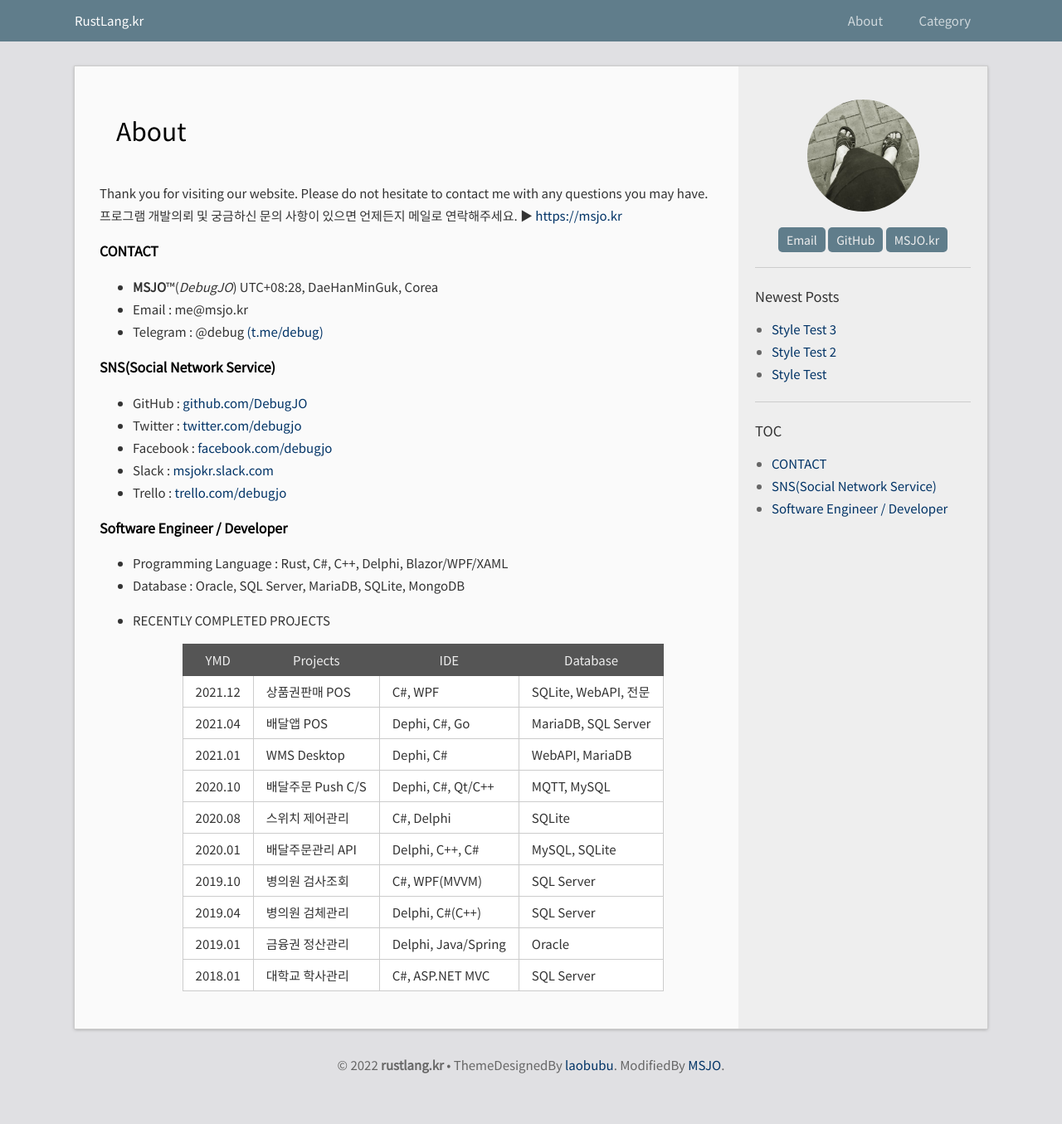
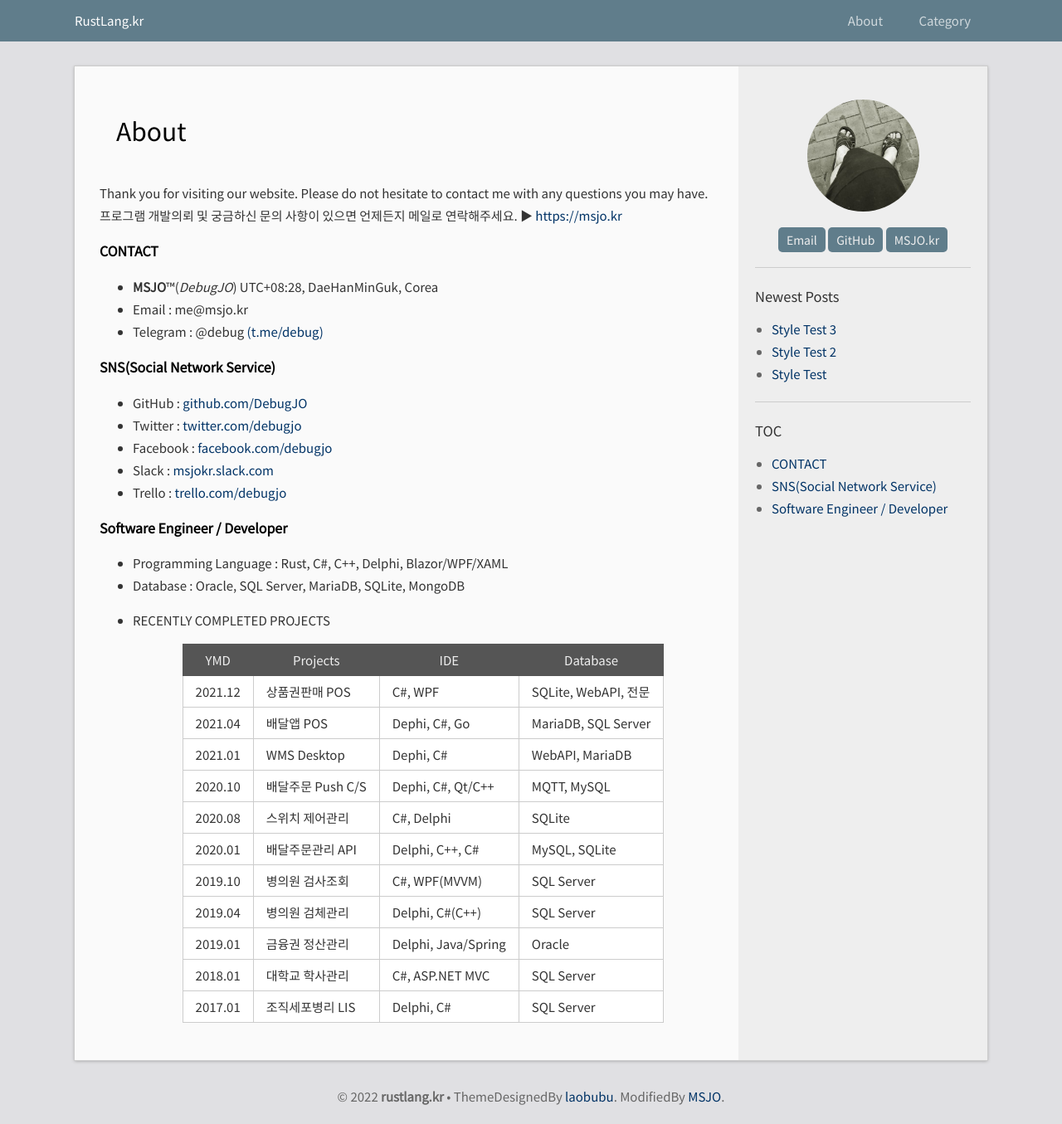
Before and after one commit to DebugJO/rustlang, a Jekyll site: the page built from about.md, in a window 1280 px wide. Shown: the whole page at 83% size. Built offline with Jekyll 4.4.1, drawn with Linux system fonts in a browser that asks for light colours; before the commit the page ends 1317 px from its top, so only the background shows below that.

Commit message:
Update about.md

```diff
--- a/about.md
+++ b/about.md
@@ -35,3 +35,4 @@ Thank you for visiting our website. Please do not hesitate to contact me with an
 	| 2019.04 | 병의원 검체관리 | Delphi, C#(C++) | SQL Server |
 	| 2019.01 | 금융권 정산관리 | Delphi,  Java/Spring | Oracle |
 	| 2018.01 | 대학교 학사관리 | C#, ASP.NET MVC | SQL Server |
+	| 2017.01 | 조직세포병리 LIS | Delphi, C# | SQL Server |
```
